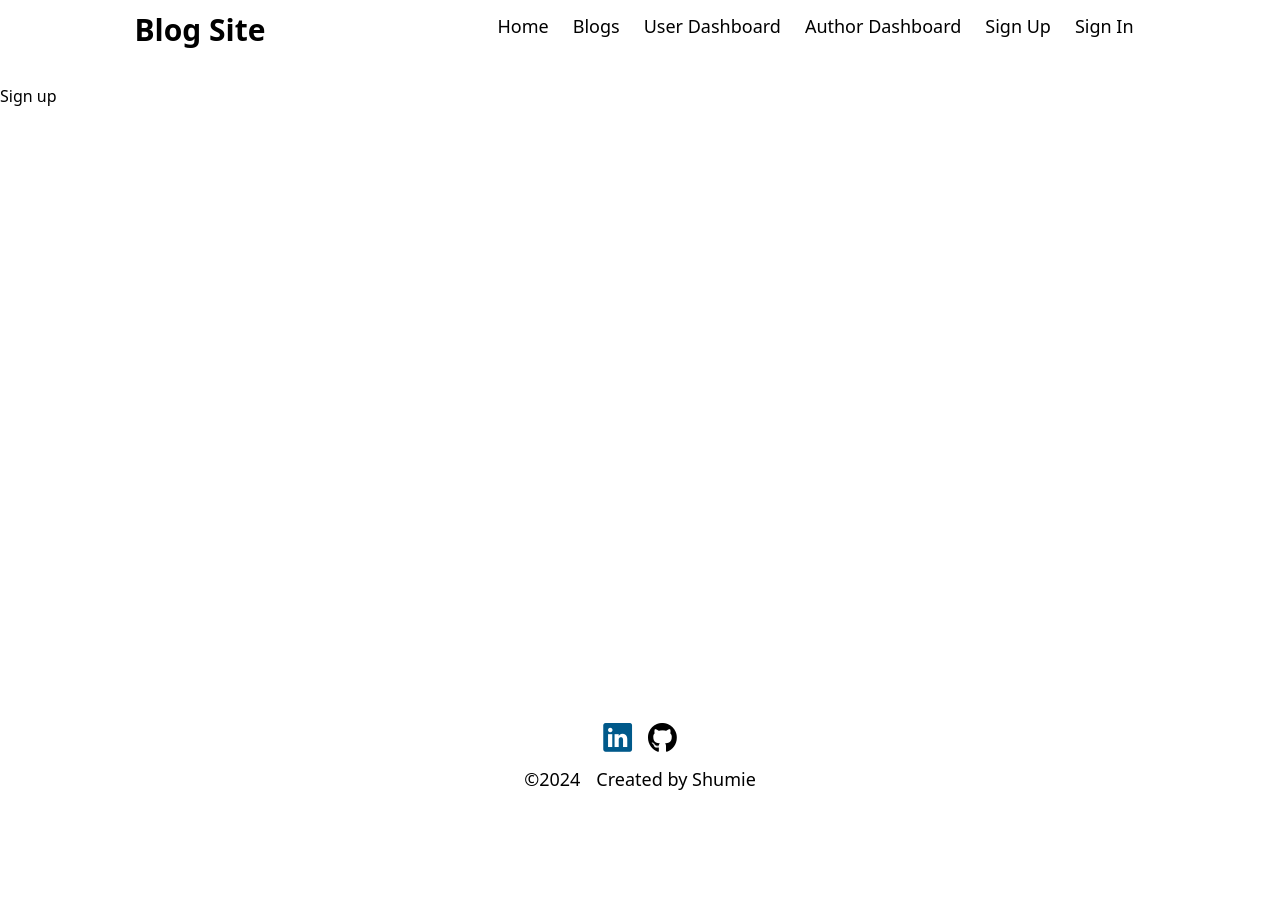
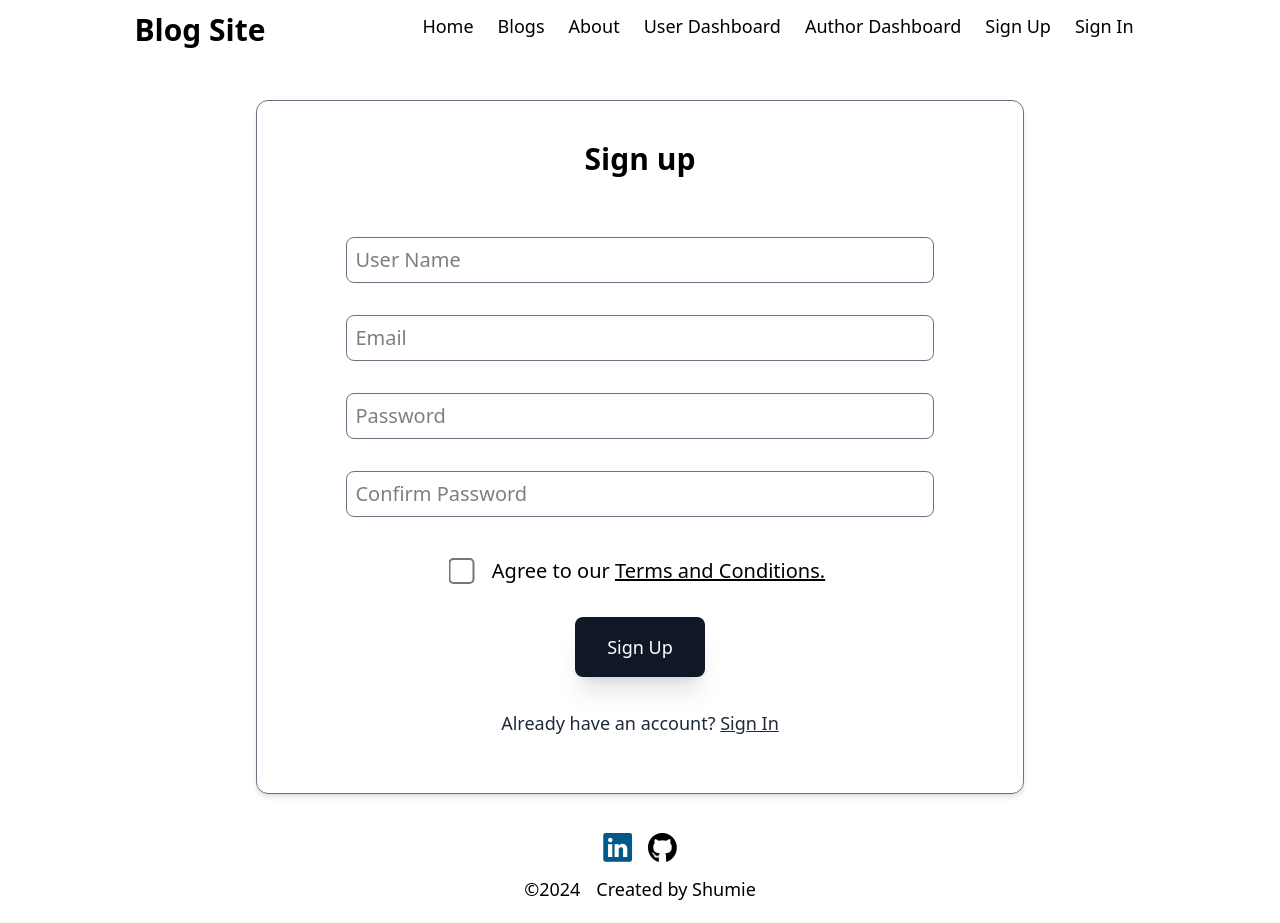
Before and after one commit to Shumieb/BlogSiteVue, a Vue app: page /signUp in a window 1280 px wide. Before the commit the page ends 813 px from the top, so only its background shows below. Built offline with nearby package versions, Linux system fonts and the light colour scheme.

Commit message:
finished sign up form and added terms and about pages

```diff
--- /dev/null
+++ b/src/Pages/About.vue
@@ -0,0 +1,17 @@
+<script lang="ts" setup></script>
+
+<template>
+    <section class="w-[80%] mx-auto py-6 px-6">
+        <p class="text-3xl text-center mb-8">About</p>
+        <p class="text-lg">
+            Lorem ipsum, dolor sit amet consectetur adipisicing elit. Debitis maiores
+            eum quae voluptate. Laborum hic nulla quos, provident, enim,
+            libero temporibus doloribus consequuntur ducimus veniam ad.
+            Molestiae qui in ad et sequi. Ut minima earum quas,
+            porro aut suscipit voluptate quo ullam accusamus esse id
+            ipsa dolor dignissimos error quidem!
+        </p>
+    </section>
+</template>
+
+<style lang="css" scoped></style>
--- a/src/Pages/SignUp.vue
+++ b/src/Pages/SignUp.vue
@@ -1,11 +1,91 @@
 <script setup lang="ts">
+
+    const showError = false;
+
+    const HandleSubmit = () =>{
+        console.log("handle submit")
+    }
 
 </script>
 
 <template>
-    <p>Sign up</p>
+    <form @submit="HandleSubmit" class="w-[60%] mx-auto border-1 border-gray-500 shadow-md rounded-xl py-10 px-4 mt-10">
+        <p class="text-3xl text-center font-bold mb-15">Sign up</p>
+        <div class="w-[80%] mb-8 mx-auto">
+            <input
+                class="border-1 border-gray-500 py-2 px-2 text-xl rounded-lg w-[100%]"
+                type="text"
+                name="userName"
+                id="userName"
+                placeholder="User Name"
+            >
+            <p v-if="showError" class="text-pink-900 font-bold px-2">Error</p>
+        </div>
+        <div class="w-[80%] mb-8 mx-auto">
+            <input
+                class="border-1 border-gray-500 w-[100%] py-2 px-2 text-xl rounded-lg"
+                type="email"
+                name="email"
+                id="email"
+                placeholder="Email"
+               autocomplete="off"
+            >
+            <p v-if="showError" class="text-pink-900 font-bold px-2">Error</p>
+        </div>
+        <div class="w-[80%] mb-8 mx-auto">
+            <input
+                class="border-1 border-gray-500 w-[100%] py-2 px-2 text-xl rounded-lg"
+                type="password"
+                name="password"
+                id="password"
+                placeholder="Password"
+            >
+            <p v-if="showError" class="text-pink-900 font-bold px-2">Error</p>
+        </div>
+        <div class="w-[80%] mb-10 mx-auto">
+            <input
+                class="border-1 border-gray-500 w-[100%] py-2 px-2 text-xl rounded-lg"
+                type="password"
+                name="cpassword"
+                id="cpassword"
+                placeholder="Confirm Password"
+            >
+            <p v-if="showError" class="text-pink-900 font-bold px-2">Error</p>
+        </div>
+        <div class="w-[80%] mb-8 mx-auto flex gap-6 justify-center">
+            <input type="checkbox" name="terms" id="terms" />
+            <p class="text-xl">
+                Agree to our
+                <router-link to="/terms" class="underline">Terms and Conditions.</router-link>
+            </p>
+        </div>
+        <div class="mb-8 mx-auto text-center">
+            <input
+               type="submit"
+               value="Sign Up"
+               class="bg-gray-900 text-white py-4 px-8 text-lg rounded-lg cursor-pointer shadow-xl hover:shadow-2xl hover:bg-gray-800"
+            >
+        </div>
+        <div class="mb-4">
+            <p class="text-center text-lg text-gray-800">
+                Already have an account?
+                <router-link to="/signIn" class="underline">Sign In</router-link>
+            </p>
+        </div>
+    </form>
+
 </template>
 
 <style scoped>
-
+    input[type=checkbox]
+    {
+        /* Double-sized Checkboxes */
+        -ms-transform: scale(2); /* IE */
+        -moz-transform: scale(2); /* FF */
+        -webkit-transform: scale(2); /* Safari and Chrome */
+        -o-transform: scale(2); /* Opera */
+        transform: scale(2);
+        padding: 10px;
+        accent-color: rgb(47, 45, 45);
+    }
 </style>
--- /dev/null
+++ b/src/Pages/Terms.vue
@@ -0,0 +1,17 @@
+<script lang="ts"></script>
+
+<template>
+    <section class="w-[80%] mx-auto py-6 px-6">
+        <p class="text-3xl text-center mb-8">Terms And Conditions</p>
+        <p class="text-lg">
+            Lorem ipsum, dolor sit amet consectetur adipisicing elit. Debitis maiores
+            eum quae voluptate. Laborum hic nulla quos, provident, enim,
+            libero temporibus doloribus consequuntur ducimus veniam ad.
+            Molestiae qui in ad et sequi. Ut minima earum quas,
+            porro aut suscipit voluptate quo ullam accusamus esse id
+            ipsa dolor dignissimos error quidem!
+        </p>
+    </section>
+</template>
+
+<style lang="css" scoped></style>
--- a/src/components/HeaderComponent.vue
+++ b/src/components/HeaderComponent.vue
@@ -9,6 +9,7 @@
         <nav>
           <RouterLink class="text-lg mx-3 hover:underline decoration-violet-900" to="/">Home</RouterLink>
           <RouterLink class="text-lg mx-3 hover:underline decoration-violet-900" to="/blogs">Blogs</RouterLink>
+          <RouterLink class="text-lg mx-3 hover:underline decoration-violet-900" to="/about">About</RouterLink>
           <RouterLink class="text-lg mx-3 hover:underline decoration-violet-900" to="/user-dashboard/1">User Dashboard</RouterLink>
           <RouterLink class="text-lg mx-3 hover:underline decoration-violet-900" to="/author-dashboard/1">Author Dashboard</RouterLink>
           <RouterLink class="text-lg mx-3 hover:underline decoration-violet-900" to="/signUp">Sign Up</RouterLink>
--- a/src/router/index.ts
+++ b/src/router/index.ts
@@ -42,7 +42,17 @@ const router = createRouter({
             path: '/author-dashboard/:id',
             name: 'authorDashboard',
             component: () => import('../Pages/AuthorDashboard.vue')
-        }
+        },
+        {
+            path: '/terms',
+            name: 'terms',
+            component: () => import("../Pages/Terms.vue")
+        },
+        {
+            path: '/about',
+            name: 'about',
+            component: () => import("../Pages/About.vue")
+        },
     ]
 })
 
```
